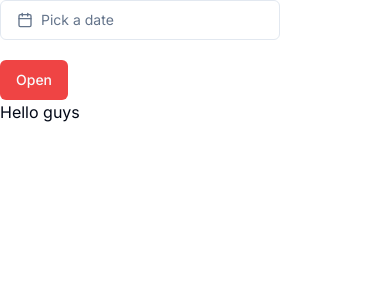
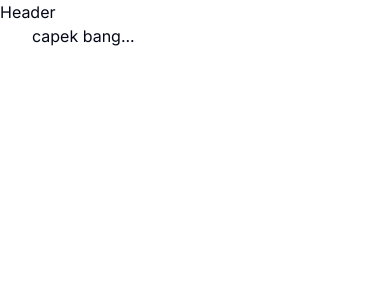
Before and after one commit to pampam01/online_learning_platform, a Next.js app: page / in a window 390 px wide. Shown: the top 300 px of the page. Built offline with nearby package versions, Linux system fonts and the light colour scheme.

Commit message:
adding header and media queries

```diff
--- a/app/globals.css
+++ b/app/globals.css
@@ -1,6 +1,31 @@
 @tailwind base;
 @tailwind components;
 @tailwind utilities;
+
+.container {
+  max-width: 1536px;
+}
+
+@media screen and (max-width: 1536px) {
+  .container {
+    max-width: 1366px;
+  }
+}
+@media screen and (max-width: 1024px) {
+  .container {
+    max-width: 768px;
+  }
+}
+@media screen and (max-width: 768px) {
+  .container {
+    max-width: 640px;
+  }
+}
+@media screen and (max-width: 640px) {
+  .container {
+    max-width: 475px;
+  }
+}
 
 @layer base {
   :root {
--- a/app/layout.tsx
+++ b/app/layout.tsx
@@ -1,22 +1,26 @@
-import type { Metadata } from 'next'
-import { Inter } from 'next/font/google'
-import './globals.css'
+import type { Metadata } from "next";
+import { Inter } from "next/font/google";
+import "./globals.css";
+import Header from "@/components/Header";
 
-const inter = Inter({ subsets: ['latin'] })
+const inter = Inter({ subsets: ["latin"] });
 
 export const metadata: Metadata = {
-  title: 'Create Next App',
-  description: 'Generated by create next app',
-}
+  title: "Create Next App",
+  description: "Generated by create next app",
+};
 
 export default function RootLayout({
   children,
 }: {
-  children: React.ReactNode
+  children: React.ReactNode;
 }) {
   return (
     <html lang="en">
-      <body className={inter.className}>{children}</body>
+      <body className={inter.className}>
+        <Header />
+        <div className="container">{children}</div>
+      </body>
     </html>
-  )
+  );
 }
--- a/app/page.tsx
+++ b/app/page.tsx
@@ -1,18 +1,5 @@
-import React from "react"
-import Link from "next/link"
-import { DatePicker } from "@/components/DatePicker"
-import { Dropdown } from "@/components/Dropdown"
+const page = () => {
+  return <div>capek bang...</div>;
+};
 
-const page = () => {
-  return (
-    <div>
-      <DatePicker />
-      <div className="my-5">
-        <Dropdown />
-        <div>Hello guys</div>
-      </div>
-    </div>
-  )
-}
-
-export default page
+export default page;
--- /dev/null
+++ b/components/Header.tsx
@@ -0,0 +1,5 @@
+const Header = () => {
+  return <nav>Header</nav>;
+};
+
+export default Header;
```
